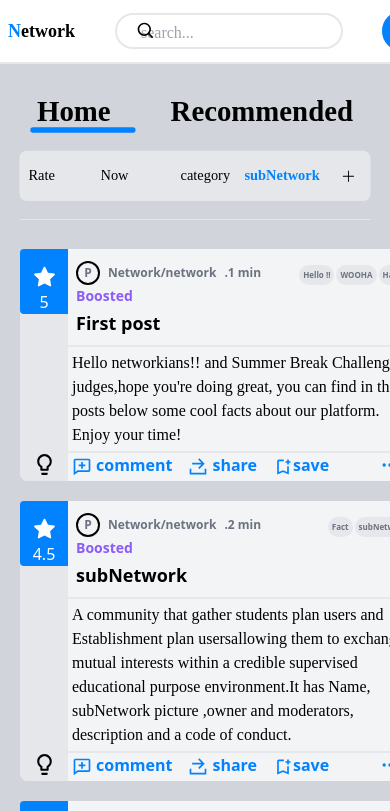
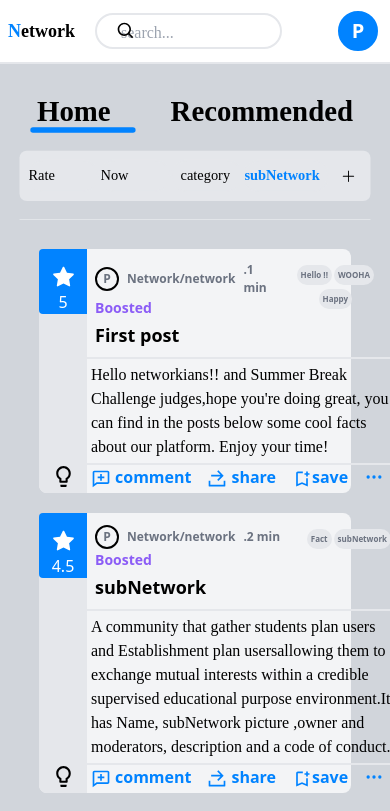
Before and after one commit to i710M3D/Network, a React (Create React App) app: page / in a window 390 px wide. Shown: the top 811 px of the page. Built offline with nearby package versions, Linux system fonts and the light colour scheme.

Commit message:
6th commit

```diff
--- a/src/Content.js
+++ b/src/Content.js
@@ -10,7 +10,7 @@ import { useState } from "react";
 const Content = ({side,hr}) => {
     const [more, setMore] = useState(false);
     return (
-        <div className="z-40  flex  ml-5 sm:mx-auto 2xl:ml-[11.9%] max-w-[80%]  ">
+        <div className="z-40  flex   mx-auto 2xl:ml-[11.9%] max-w-[80%] ">
             <div className='w-[250px] h-fit border-2 relative     flex-col  rounded-lg bg-gray-100 cursor-default  hidden 2xl:flex '>
                 <div className=" absolute w-full h-12 bg-gray-400 top-0 rounded-t-lg "></div>
                 <div className='h-16 w-16 border-2 border-black rounded-[50%] flex justify-center items-center mx-auto my-3 bg-white z-10 cursor-pointer '>
--- a/src/Post.js
+++ b/src/Post.js
@@ -40,7 +40,7 @@ const Post = ( {user,rate,category,boost,content,img,time,title,follow}) => {
                         <Category category={category}  />
                     { follow && <h2 className="sm:w-12 sm:h-6 px-2 h-5 sm:px-0  font-mon text-white bg-[#0183FF]  rounded-full  mr-4 hover:scale-110 hover:bg-blue-600 flex items-center justify-center mt-[17px] text-[10px] sm:text-[14px]">Join</h2>}
                     </div>
-                    <div className='max-w-[600px] h-fit  border-y-2 mb-2 flex flex-wrap'>
+                    <div className='max-w-full h-fit  border-y-2 mb-2 flex flex-wrap'>
                         <p className='p-1 font-pop font-medium'>{content}</p>
                         <img src={img} alt="" className=' max-h-96 mx-auto '/>
                     </div>
--- a/src/Posts.js
+++ b/src/Posts.js
@@ -2,7 +2,7 @@ import Post from "./Post";
 import mnerf from "./imgs/mnerf.jpg";
 const Posts = ({ hr }) => {
     return (
-        <div className="  mx-auto 2xl:ml-auto 2xl:mr-0  min-w-[400px] ">
+        <div className="   2xl:ml-auto 2xl:mr-0  w-full sm:max-w-fit mx-auto  ">
             {hr ? <div>
                 <Post rate="5" user="Network/network" time="1 min" title="First post" content="Hello networkians!! and Summer Break Challenge judges,hope you're doing great, you can find in the posts below some cool facts about our platform. Enjoy your time!" category={['Hello !!', 'WOOHA', 'Happy']} boost={true} />
                 <Post rate="4.5" user="Network/network" time="2 min" title="subNetwork" content="A community that gather students plan users and Establishment plan usersallowing them to exchange mutual interests within a credible supervised educational purpose environment.It has Name, subNetwork picture ,owner and moderators, description and a code of conduct." category={['Fact', 'subNetwork']} boost={true} />
--- a/src/Search.js
+++ b/src/Search.js
@@ -12,8 +12,8 @@ const Search = ({side,Funside}) => {
 
                 <div className=' h-16 w-full  flex items-center relative border-b-2 bg-white'>
                     <h1 className=' font-mon font-bold text-lg sm:text-3xl ml-2 cursor-pointer'> <span className='text-[#0183FF]'>N</span><span>etwork</span></h1>
-                    <input type="text" placeholder='search...' className='h-9 w-[550px] rounded-[32px] pl-6 pb-1 text-gray-700 font-pop border-2 border-gray sm:ml-16 ml-10  placeholder:absolute placeholder:my-1 focus:outline-none ' />
-                    <BiSearch size={20} className=' absolute  sm:left-[212px] left-[136px]' />
+                    <input type="text" placeholder='search...' className='h-9 w-[48%] rounded-[32px] pl-6 pb-1 text-gray-700 font-pop border-2 border-gray sm:ml-16 ml-5  placeholder:absolute placeholder:my-1 focus:outline-none ' />
+                    <BiSearch size={20} className=' absolute  sm:left-[212px] left-[116px]' />
                     <div className='ml-[15%]  justify-between w-[500px] h-fit  relative  px-2 py-[10px] hidden lg:flex'>
                         <Link to='/'>
                             <RiHomeWifiFill size={32} className={nav === 0 ? "cursor-pointer scale-125 " : "cursor-pointer hover:scale-125"} onClick={() => setNav(0)} />
```
